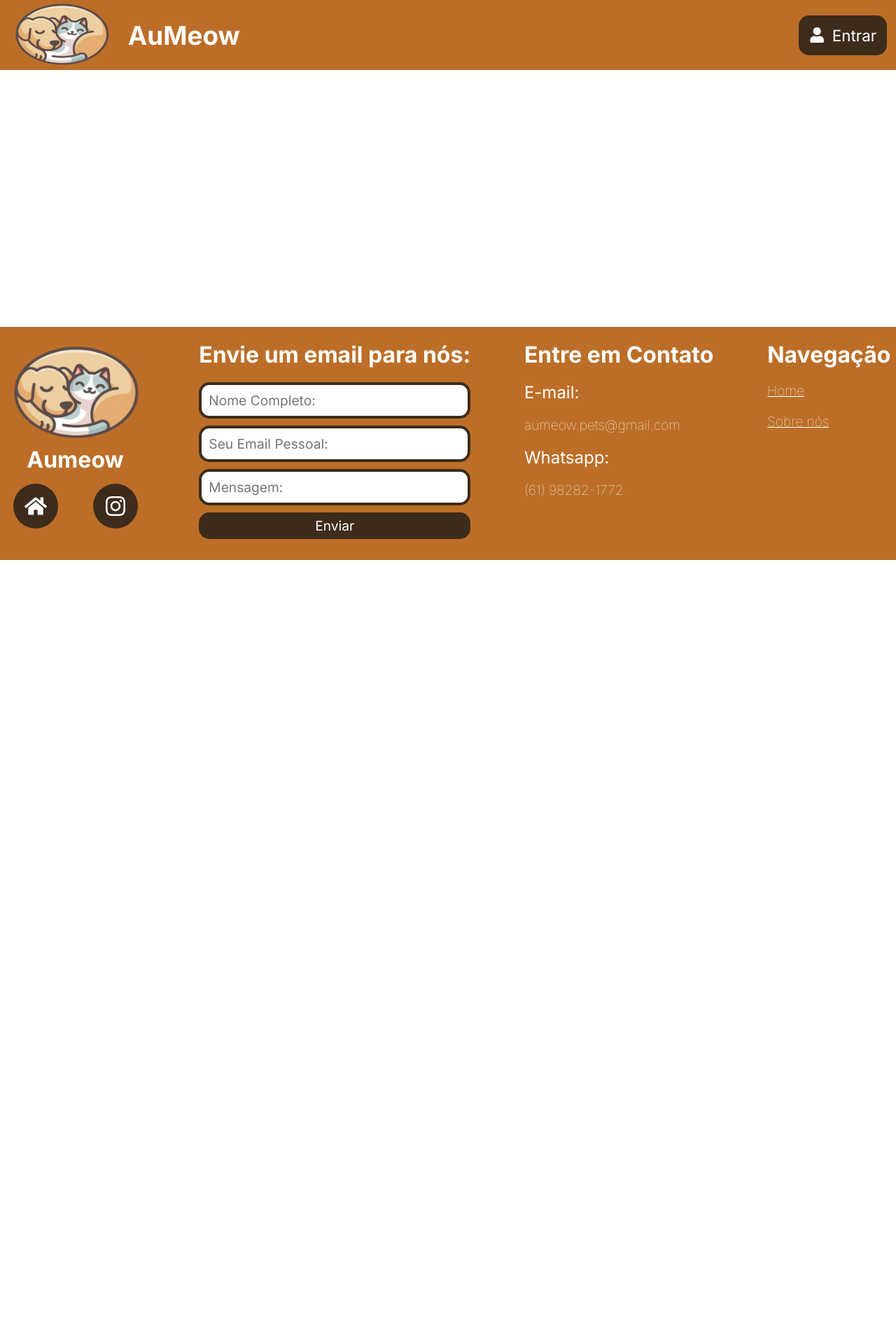
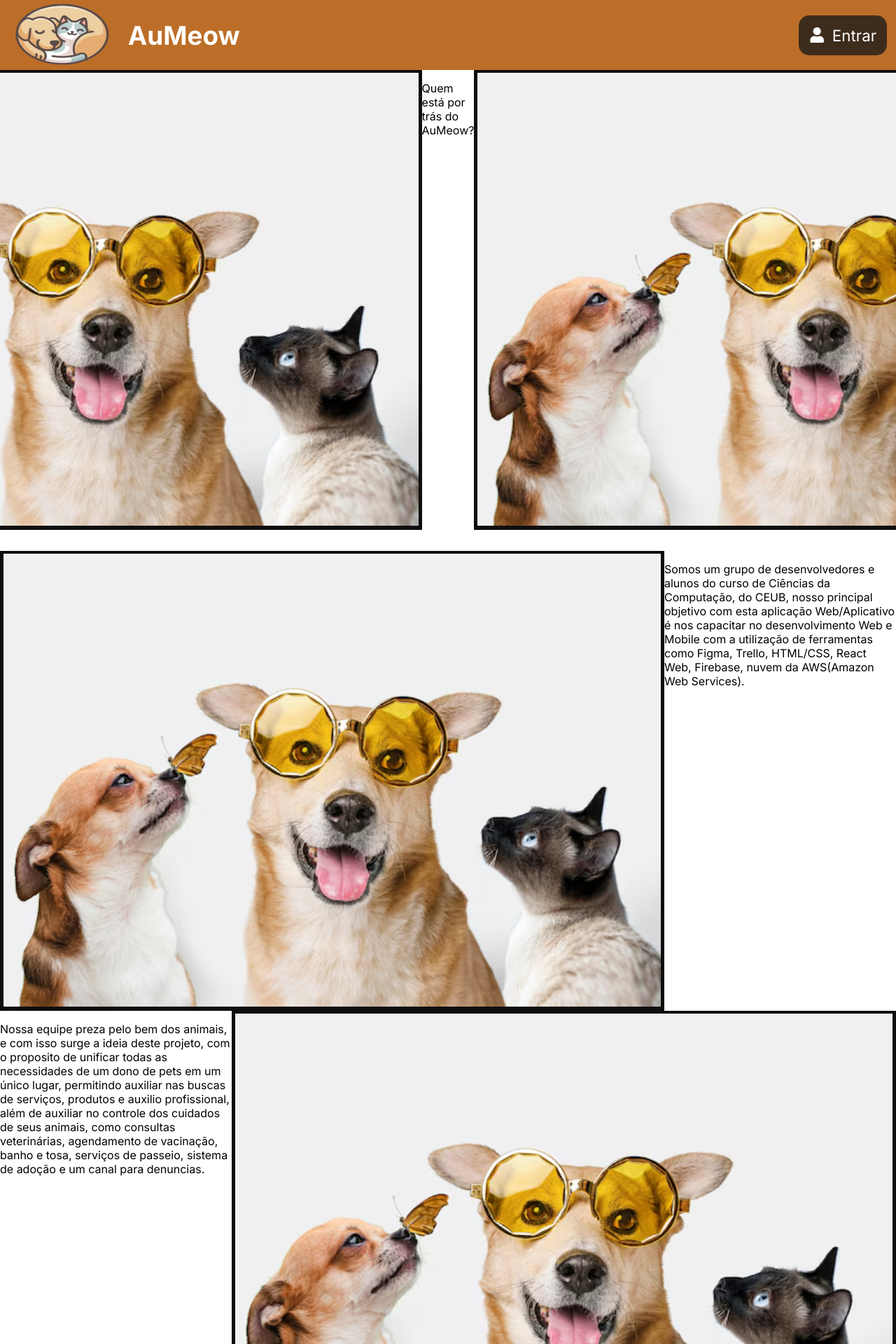
Before and after one commit to lucasshibata/aumeow_web, a React (Create React App) app: page /SobreNos in a window 1280 px wide. Shown: the top 1920 px of the page at 70% size. Before the commit the page ends 800 px from the top, so only its background shows below. Built offline with nearby package versions, Linux system fonts and the light colour scheme; no server answers.

Commit message:
começandos as modificações no sobre nos

```diff
--- a/src/components/screens/SobreNos/SobreNos.css
+++ b/src/components/screens/SobreNos/SobreNos.css
@@ -1,9 +1,34 @@
-.SobreNos{
+.ContainerSobreNos{
     display: flex;
     width: 100%;
     min-height: 100vh;
     flex-direction: column;
-    & .ContainerSobreNos{
+    & .InnercontainerSobreNos{
         flex: 1;
+        display: flex;
+        flex-direction: column;
+        gap: 30px;
+        & .Article1SobreNos{
+            display: flex;
+            flex-direction: row;
+            justify-content: center;
+            & p{
+                color: var(--preto);
+            }
+        }
+        & .Article2SobreNos{
+            & .DivInterna1SobreNos{
+                display: flex;
+                & p{
+                    color: var(--preto);
+                }
+            }
+            & .DivInterna2SobreNos{
+                display: flex;
+                & p{
+                    color: var(--preto);
+                }
+            }
+        }
     }
 }
--- a/src/components/screens/SobreNos/SobreNos.tsx
+++ b/src/components/screens/SobreNos/SobreNos.tsx
@@ -1,13 +1,34 @@
 import "./SobreNos.css";
 import Header from "../../layout/Header";
 import Footer from "../../layout/Footer";
+import navImg4 from "../../../assets/animais_felizes.png";
 
 export default function SobreNos(){
     return(
-        <div className="SobreNos">
+        <div className="ContainerSobreNos">
             <Header/>
-            <div className="ContainerSobreNos">
-                <h1>Hello World!</h1>
+            <div className="InnercontainerSobreNos">
+                <article className="Article1SobreNos">
+                    <img src={navImg4} alt="" />
+                    <p>Quem está por trás do AuMeow?</p>
+                    <img src={navImg4} alt="" />
+                </article>
+                <article className="Article2SobreNos">
+                    <div className="DivInterna1SobreNos">
+                        <img src={navImg4} alt="" />
+                        <p> Somos um grupo de desenvolvedores e alunos do curso de Ciências da Computação, do CEUB, nosso principal objetivo com esta aplicação Web/Aplicativo
+                            é nos capacitar no desenvolvimento Web e Mobile com a utilização de ferramentas como Figma, Trello, HTML/CSS, React Web, Firebase, nuvem da
+                            AWS(Amazon Web Services).
+                        </p>
+                    </div>
+                    <div className="DivInterna2SobreNos">
+                        <p> Nossa equipe preza pelo bem dos animais, e com isso surge a ideia deste projeto, com o proposito de unificar todas as necessidades de um dono de pets
+                            em um único lugar, permitindo auxiliar nas buscas de serviços, produtos e auxilio profissional, além de auxiliar no controle dos cuidados de seus animais,
+                            como consultas veterinárias, agendamento de vacinação, banho e tosa, serviços de passeio, sistema de adoção e um canal para denuncias.</p>
+                        <img src={navImg4} alt="" />
+                    </div>
+                </article>
+                <button>Saiba mais sobre nossas redes sociais</button>
             </div>
             <Footer/>
         </div>
```
